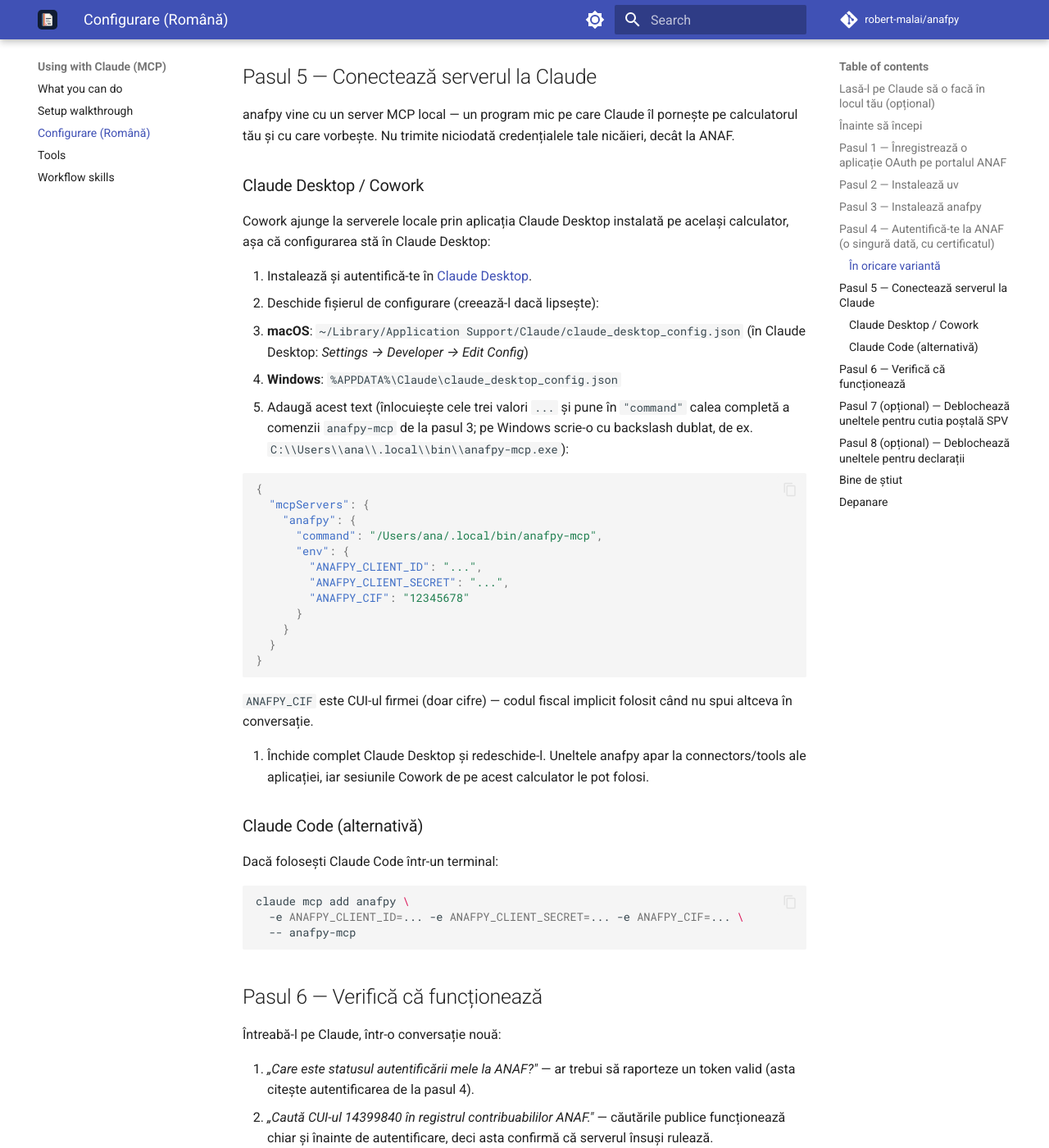
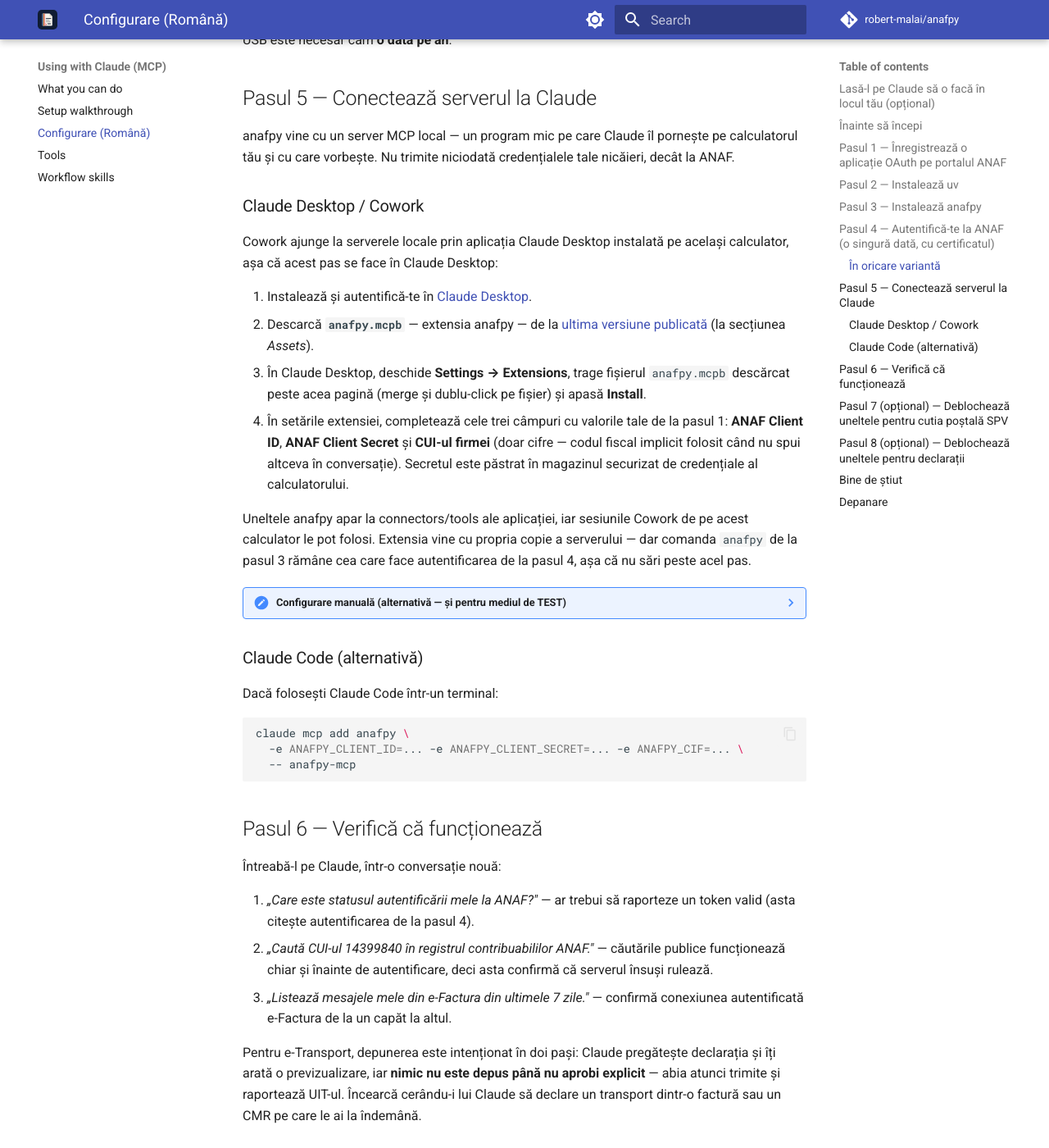
Before and after one commit to robert-malai/anafpy, an MkDocs documentation site: the page built from docs/mcp/setup.ro.md, in a window 1280 px wide and 1400 px high, scrolled down 3961 px. Shown: the whole window at 82% size. Built offline with MkDocs 1.6.1 and Material for MkDocs 9.7.7, drawn with Linux system fonts in a browser that asks for light colours; comment, search, counter and statistics services are not loaded; some of the changed text lies outside the part shown.

Commit message:
Consolidate the extension and the plugins into one setup story
The .mcpb extension made the setup skill's Desktop path redundant: installing
uv + anafpy and merging claude_desktop_config.json is exactly what one click
now does. Step 6 splits into two routes — route A downloads the release asset
and hands the user to Claude Desktop's install dialog (the secret lands in the
credential store instead of a plaintext config), route B keeps the JSON merge
as the repair path and fallback. A healthy config-file install is never
migrated, the probe learns that extensions are invisible in the config file,
and Windows gets the one move the extension cannot carry: ANAFPY_CURL has no
env block to live in, so it becomes a user-level setx.

The docs tell the same story once: the setup walkthrough's step 5 leads with
the extension and folds the config-file editing into a collapsible manual
alternative (still the only route to ANAFPY_ENV and the other extras), with
the Romanian twin mirrored. The cross-references now point one way — the
workflows plugin's marketplace description at the extension, the extension's
long description at the workflow prompts and the marketplace skills.

Co-Authored-By: Claude Fable 5 <noreply@anthropic.com>

````diff
--- a/docs/mcp/setup.ro.md
+++ b/docs/mcp/setup.ro.md
@@ -120,9 +120,9 @@ uv tool install "anafpy[mcp]"
 Comanda descarcă anafpy de pe [PyPI](https://pypi.org/project/anafpy/) și
 instalează două comenzi: `anafpy` (folosită la pasul următor) și `anafpy-mcp`
 (serverul pe care îl pornește Claude). Ele ajung în `~/.local/bin` pe macOS și în
-`%USERPROFILE%\.local\bin` pe Windows — vei lipi calea completă a lui
-`anafpy-mcp` la pasul 5. Ca să actualizezi anafpy mai târziu:
-`uv tool upgrade anafpy`.
+`%USERPROFILE%\.local\bin` pe Windows — varianta de configurare manuală de la
+pasul 5 folosește calea completă a lui `anafpy-mcp`. Ca să actualizezi anafpy
+mai târziu: `uv tool upgrade anafpy`.
 
 (Dezvoltatorii care preferă să ruleze dintr-un checkout al sursei: vezi
 [README-ul](https://github.com/robert-malai/anafpy#install).)
@@ -212,38 +212,57 @@ nicăieri, decât la ANAF.
 ### Claude Desktop / Cowork
 
 Cowork ajunge la serverele locale prin aplicația Claude Desktop instalată pe același
-calculator, așa că configurarea stă în Claude Desktop:
+calculator, așa că acest pas se face în Claude Desktop:
 
 1. Instalează și autentifică-te în [Claude Desktop](https://claude.ai/download).
-2. Deschide fișierul de configurare (creează-l dacă lipsește):
-   - **macOS**: `~/Library/Application Support/Claude/claude_desktop_config.json`
-     (în Claude Desktop: *Settings → Developer → Edit Config*)
-   - **Windows**: `%APPDATA%\Claude\claude_desktop_config.json`
-3. Adaugă acest text (înlocuiește cele trei valori `...` și pune în `"command"`
-   calea completă a comenzii `anafpy-mcp` de la pasul 3; pe Windows scrie-o cu
-   backslash dublat, de ex. `C:\\Users\\ana\\.local\\bin\\anafpy-mcp.exe`):
+2. Descarcă **`anafpy.mcpb`** — extensia anafpy — de la
+   [ultima versiune publicată](https://github.com/robert-malai/anafpy/releases/latest)
+   (la secțiunea *Assets*).
+3. În Claude Desktop, deschide **Settings → Extensions**, trage fișierul
+   `anafpy.mcpb` descărcat peste acea pagină (merge și dublu-click pe fișier)
+   și apasă **Install**.
+4. În setările extensiei, completează cele trei câmpuri cu valorile tale de la
+   pasul 1: **ANAF Client ID**, **ANAF Client Secret** și **CUI-ul firmei**
+   (doar cifre — codul fiscal implicit folosit când nu spui altceva în
+   conversație). Secretul este păstrat în magazinul securizat de credențiale
+   al calculatorului.
 
-```json
-{
-  "mcpServers": {
-    "anafpy": {
-      "command": "/Users/ana/.local/bin/anafpy-mcp",
-      "env": {
-        "ANAFPY_CLIENT_ID": "...",
-        "ANAFPY_CLIENT_SECRET": "...",
-        "ANAFPY_CIF": "12345678"
-      }
-    }
-  }
-}
-```
+Uneltele anafpy apar la connectors/tools ale aplicației, iar sesiunile Cowork
+de pe acest calculator le pot folosi. Extensia vine cu propria copie a
+serverului — dar comanda `anafpy` de la pasul 3 rămâne cea care face
+autentificarea de la pasul 4, așa că nu sări peste acel pas.
 
-`ANAFPY_CIF` este CUI-ul firmei (doar cifre) — codul fiscal implicit folosit când nu
-spui altceva în conversație.
+??? note "Configurare manuală (alternativă — și pentru mediul de TEST)"
 
-4. Închide complet Claude Desktop și redeschide-l. Uneltele anafpy apar la
-   connectors/tools ale aplicației, iar sesiunile Cowork de pe acest calculator le
-   pot folosi.
+    Extensia este doar o comoditate peste fișierul de configurare al Claude
+    Desktop; poți lega serverul și manual (deocamdată, doar așa se pot seta
+    opțiuni suplimentare precum `ANAFPY_ENV`):
+
+    1. Deschide fișierul de configurare (creează-l dacă lipsește):
+        - **macOS**: `~/Library/Application Support/Claude/claude_desktop_config.json`
+          (în Claude Desktop: *Settings → Developer → Edit Config*)
+        - **Windows**: `%APPDATA%\Claude\claude_desktop_config.json`
+    2. Adaugă acest text (înlocuiește cele trei valori `...` și pune în `"command"`
+       calea completă a comenzii `anafpy-mcp` de la pasul 3; pe Windows scrie-o cu
+       backslash dublat, de ex. `C:\\Users\\ana\\.local\\bin\\anafpy-mcp.exe`):
+
+        ```json
+        {
+          "mcpServers": {
+            "anafpy": {
+              "command": "/Users/ana/.local/bin/anafpy-mcp",
+              "env": {
+                "ANAFPY_CLIENT_ID": "...",
+                "ANAFPY_CLIENT_SECRET": "...",
+                "ANAFPY_CIF": "12345678"
+              }
+            }
+          }
+        }
+        ```
+
+    3. Închide complet Claude Desktop și redeschide-l — citește acest fișier
+       doar la pornire.
 
 ### Claude Code (alternativă)
 
@@ -372,8 +391,9 @@ dispozitivul tău obții PDF-ul semnat.
 
 - **Producție vs. test**: serverul vorbește implicit cu ANAF **producție**. Ca să
   exersezi în schimb pe mediul de **TEST** al ANAF, adaugă `"ANAFPY_ENV": "test"`
-  lângă celelalte intrări din `env` (depunerile de test emit UIT-uri care arată real
-  dar nu au valoare juridică).
+  lângă celelalte intrări din `env` — asta cere configurarea manuală de la pasul
+  5; extensia expune doar cele trei câmpuri (depunerile de test emit UIT-uri care
+  arată real dar nu au valoare juridică).
 - **Credențialele tale rămân pe acest calculator**: Client Secret-ul stă în fișierul
   de configurare de mai sus, iar token-urile în magazinul de credențiale al
   sistemului (macOS Keychain / Windows Credential Manager) — protejează contul de pe
@@ -413,5 +433,5 @@ dispozitivul tău obții PDF-ul semnat.
 | Claude Desktop arată serverul ca eșuat / `anafpy-mcp` nu este găsit | Aplicațiile desktop nu văd întotdeauna PATH-ul terminalului. În configurare, `"command"` trebuie să fie calea completă — macOS: `/Users/<tu>/.local/bin/anafpy-mcp`; Windows: `C:\\Users\\<tu>\\.local\\bin\\anafpy-mcp.exe` (rulează `which anafpy-mcp` / `where.exe anafpy-mcp` ca să confirmi). |
 | Uneltele răspund „rulează `anafpy auth login`" | Pasul 4 nu a fost finalizat pe acest calculator, sau token-ul a expirat (~1 an). Rulează din nou pasul 4. |
 | Depunere respinsă de ANAF | Acesta este verdictul ANAF asupra conținutului documentului, nu o problemă de instalare — textul erorii revine în rezultatul uneltei; corectează datele și pregătește din nou. |
-| `anafpy spv login` eșuează instant cu `SEC_E_UNKNOWN_CREDENTIALS` pe un calculator Windows-on-ARM (de ex. Parallels pe un Mac) | Software-ul furnizorului de certificat este doar pentru Intel (certSIGN vToken este), deci curl-ul încorporat în Windows nu poate folosi certificatul. Instalează [Git for Windows](https://git-scm.com/download/win) (versiunea pe **64 de biți**, nu ARM64) și adaugă `"ANAFPY_CURL": "C:\\Program Files\\Git\\mingw64\\bin\\curl.exe"` lângă celelalte intrări din `env`; setează aceeași variabilă în PowerShell înainte de `anafpy spv login`. |
-| `anafpy spv login` eșuează cu `schannel: failed to read data from server: SEC_E_CONTEXT_EXPIRED (0x80090317)` pe Windows | Curl-ul încorporat în Windows (`C:\Windows\System32\curl.exe`) versiunile **8.13–8.15** au o [eroare Schannel](https://github.com/curl/curl/issues/18029) care strică renegocierea TLS a ANAF cu un certificat din magazinul de certificate. Verifică cu `curl --version`; dacă este în acest interval, instalează [Git for Windows](https://git-scm.com/download/win) (curl-ul lui inclus este mai nou) și direcționează `ANAFPY_CURL` către `C:\\Program Files\\Git\\mingw64\\bin\\curl.exe` — în blocul `env` și în PowerShell înainte de `anafpy spv login` (rulează `cygpath -w "$(command -v curl)"` în Git Bash ca să afli calea exactă). anafpy fixează backend-ul Schannel pentru tine. |
+| `anafpy spv login` eșuează instant cu `SEC_E_UNKNOWN_CREDENTIALS` pe un calculator Windows-on-ARM (de ex. Parallels pe un Mac) | Software-ul furnizorului de certificat este doar pentru Intel (certSIGN vToken este), deci curl-ul încorporat în Windows nu poate folosi certificatul. Instalează [Git for Windows](https://git-scm.com/download/win) (versiunea pe **64 de biți**, nu ARM64) și adaugă `"ANAFPY_CURL": "C:\\Program Files\\Git\\mingw64\\bin\\curl.exe"` lângă celelalte intrări din `env` (cu extensia: `setx ANAFPY_CURL "C:\Program Files\Git\mingw64\bin\curl.exe"` într-un terminal, apoi repornește Claude Desktop); setează aceeași variabilă în PowerShell înainte de `anafpy spv login`. |
+| `anafpy spv login` eșuează cu `schannel: failed to read data from server: SEC_E_CONTEXT_EXPIRED (0x80090317)` pe Windows | Curl-ul încorporat în Windows (`C:\Windows\System32\curl.exe`) versiunile **8.13–8.15** au o [eroare Schannel](https://github.com/curl/curl/issues/18029) care strică renegocierea TLS a ANAF cu un certificat din magazinul de certificate. Verifică cu `curl --version`; dacă este în acest interval, instalează [Git for Windows](https://git-scm.com/download/win) (curl-ul lui inclus este mai nou) și direcționează `ANAFPY_CURL` către `C:\\Program Files\\Git\\mingw64\\bin\\curl.exe` — în blocul `env` (cu extensia: prin `setx`, apoi repornește Claude Desktop) și în PowerShell înainte de `anafpy spv login` (rulează `cygpath -w "$(command -v curl)"` în Git Bash ca să afli calea exactă). anafpy fixează backend-ul Schannel pentru tine. |
````
Also changed, not shown: CLAUDE.md (+5 -3 lines), docs/mcp/setup.md (+54 -32 lines), plugins/anafpy-setup/skills/anafpy-setup/SKILL.md (+48 -5 lines), plugins/anafpy-setup/skills/anafpy-setup/macos.md (+13 -1 lines), plugins/anafpy-setup/skills/anafpy-setup/windows.md (+21 -1 lines), 2 other files.
